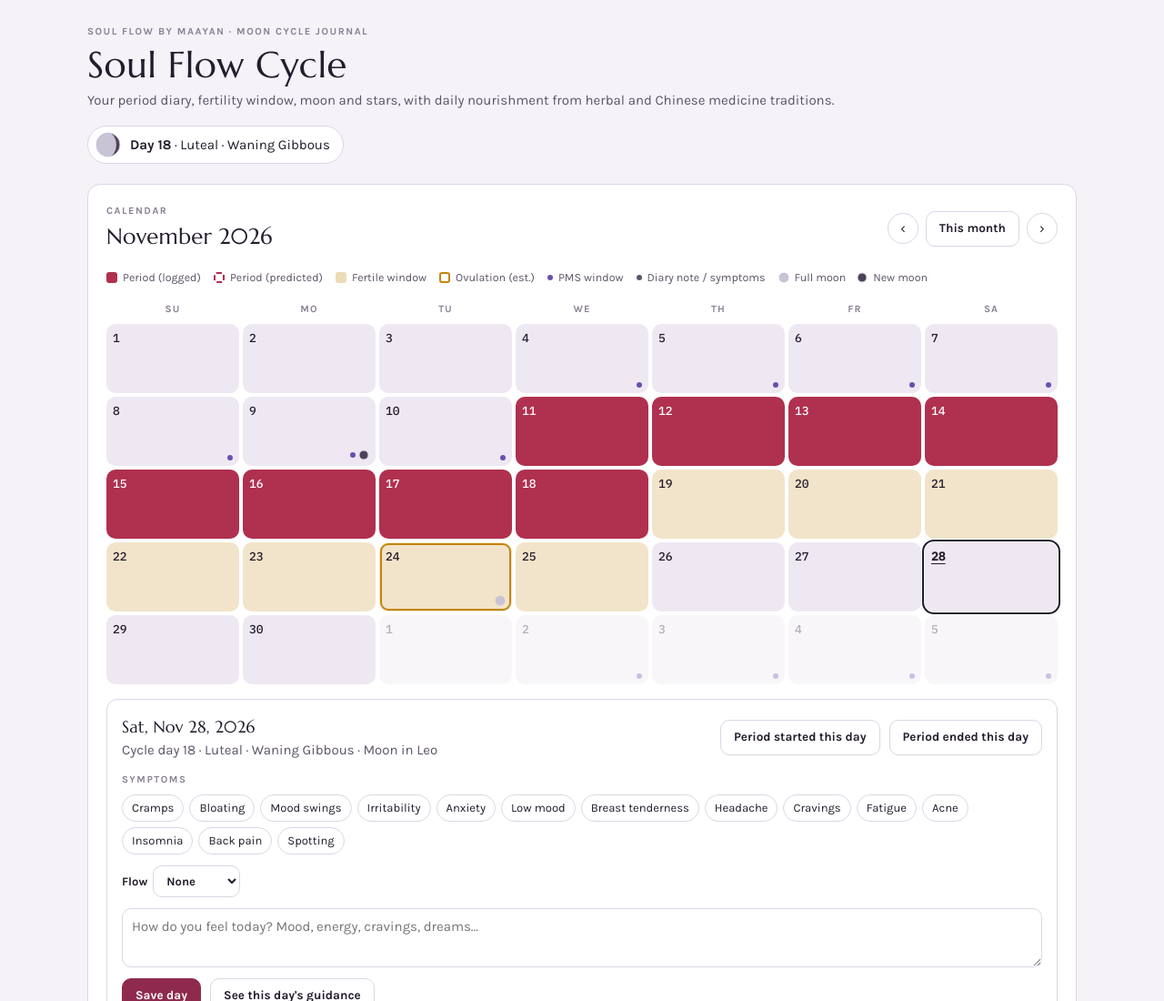
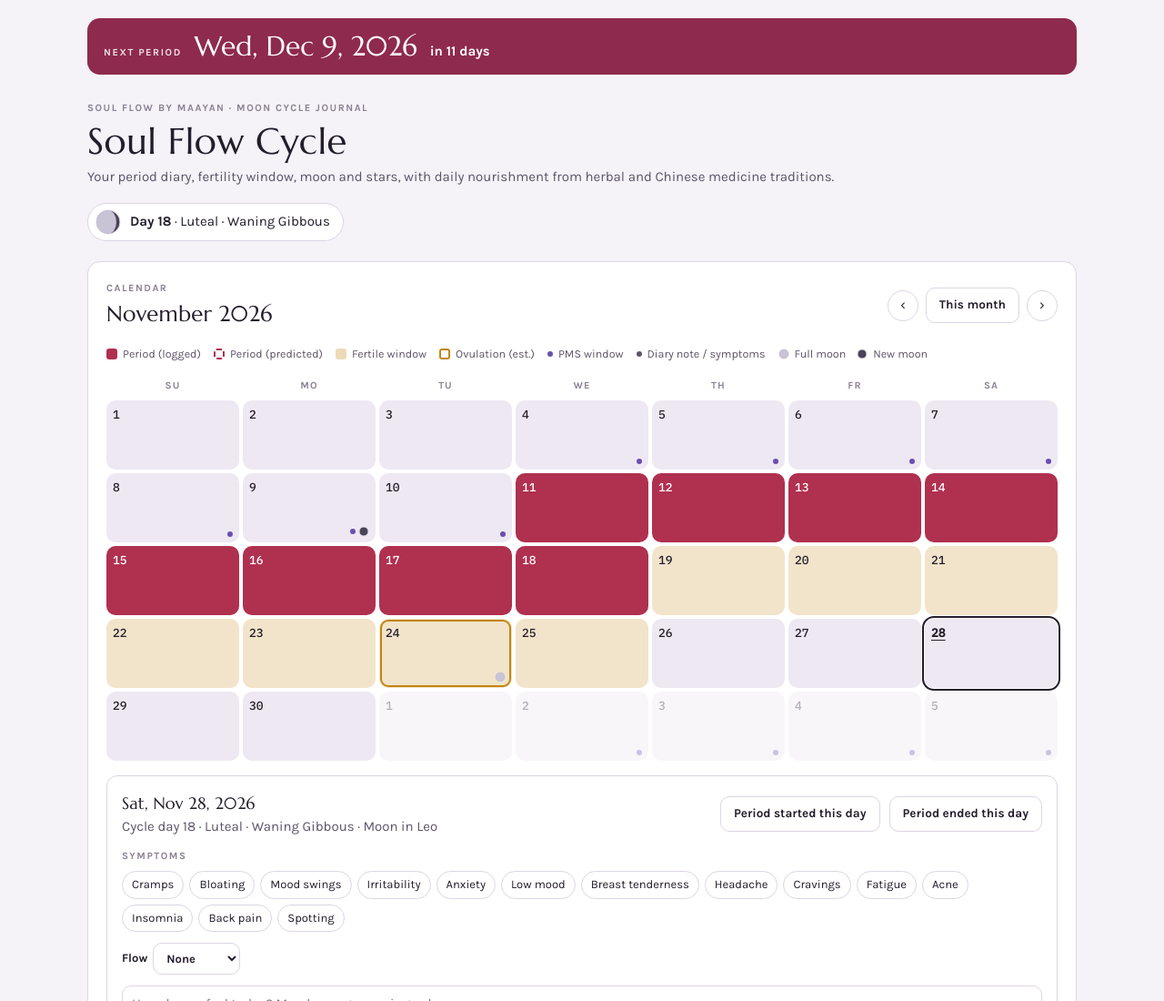
Before and after one commit to maayanciner/Soul-Flow, a plain HTML site: page cycle-app/app.html in a window 1280 px wide. Shown: the top 1100 px of the page at 91% size. Drawn offline with Linux system fonts and the light colour scheme.

Commit message:
Show next period date as the first line of the cycle app
Co-Authored-By: Claude Opus 5.5 <noreply@anthropic.com>
Claude-Session: https://claude.ai/code/session_011M3xu9WFAaSrZahrr4krwD

```diff
--- a/cycle-app/app.html
+++ b/cycle-app/app.html
@@ -153,11 +153,16 @@ footer{font-size:12.5px;color:var(--ink-3);max-width:70ch}
 .lore{background:var(--surface-2);border-radius:12px;padding:18px;display:flex;flex-direction:column;gap:10px}
 .lore p.q{font-family:var(--display);font-size:clamp(18px,2.4vw,22px);line-height:1.35;max-width:62ch}
 .install{gap:10px;padding-block:14px}
+.nextline{display:flex;align-items:baseline;gap:6px 14px;flex-wrap:wrap;background:var(--accent);color:var(--accent-ink);border-radius:var(--r);padding:14px 18px}
+.nextline .k{font-size:11px;letter-spacing:.14em;text-transform:uppercase;font-weight:700;opacity:.85}
+.nextline .d{font-family:var(--display);font-size:clamp(22px,4vw,30px);line-height:1.1}
+.nextline .c{font-weight:700;font-size:15px}
 .install summary{cursor:pointer;display:flex;gap:10px;align-items:center;flex-wrap:wrap}
 .install ol{margin:0;padding-left:20px;display:flex;flex-direction:column;gap:6px}
 </style>
 
 <div class="wrap">
+  <div class="nextline" id="nextLine" role="status"></div>
   <header class="top">
     <div class="brand">
       <span class="eyebrow">Soul Flow by Maayan · Moon cycle journal</span>
@@ -723,6 +728,11 @@ function renderWheel(f){
    <text x="${c}" y="${c+18}" text-anchor="middle" style="fill:var(--ink);font-family:var(--display);font-size:56px">${f.cd}</text>
    <text x="${c}" y="${c+42}" text-anchor="middle" style="fill:var(--ink-2);font-size:13px">of ~${L} · ${PH[f.phase].name}</text></svg>`;
 }
+function renderNextLine(){
+  const np=nextPeriod();if(!np){$('nextLine').hidden=true;return}
+  const n=diff(TODAY,np.date);
+  $('nextLine').innerHTML=`<span class="k">Next period</span><span class="d">${nice(np.date,true)}</span><span class="c">${np.late?`Expected ${short(np.expected)} · ${np.late} days late`:n===0?'Expected today':n===1?'Tomorrow':'in '+n+' days'}</span>`;
+}
 function renderToday(){
   const f=info(TODAY);if(!f)return;
   const mp=moonPhase(TODAY),ms=sign(moonLon(TODAY)),ss=sign(sunLon(TODAY));
@@ -952,7 +962,7 @@ function renderNote(){
   $('noteDate').textContent=nice(TODAY);$('noteH').textContent=n[0];$('noteText').textContent=n[1];
 }
 
-function refresh(){rebuild();renderKPIs();renderYears();if(!$('trends').hidden)renderChart();renderToday();renderNote();renderGuide();renderCal();renderDiary()}
+function refresh(){rebuild();renderKPIs();renderYears();if(!$('trends').hidden)renderChart();renderNextLine();renderToday();renderNote();renderGuide();renderCal();renderDiary()}
 setSeg('metricSeg','m',UI.metric);setSeg('rangeSeg','r',UI.range);
 rebuild();
 if(pref('trends')==='0'){tt.setAttribute('aria-expanded','false');$('trends').hidden=true}
```
Also changed, not shown: cycle-app/index.html (+11 -1 lines).
